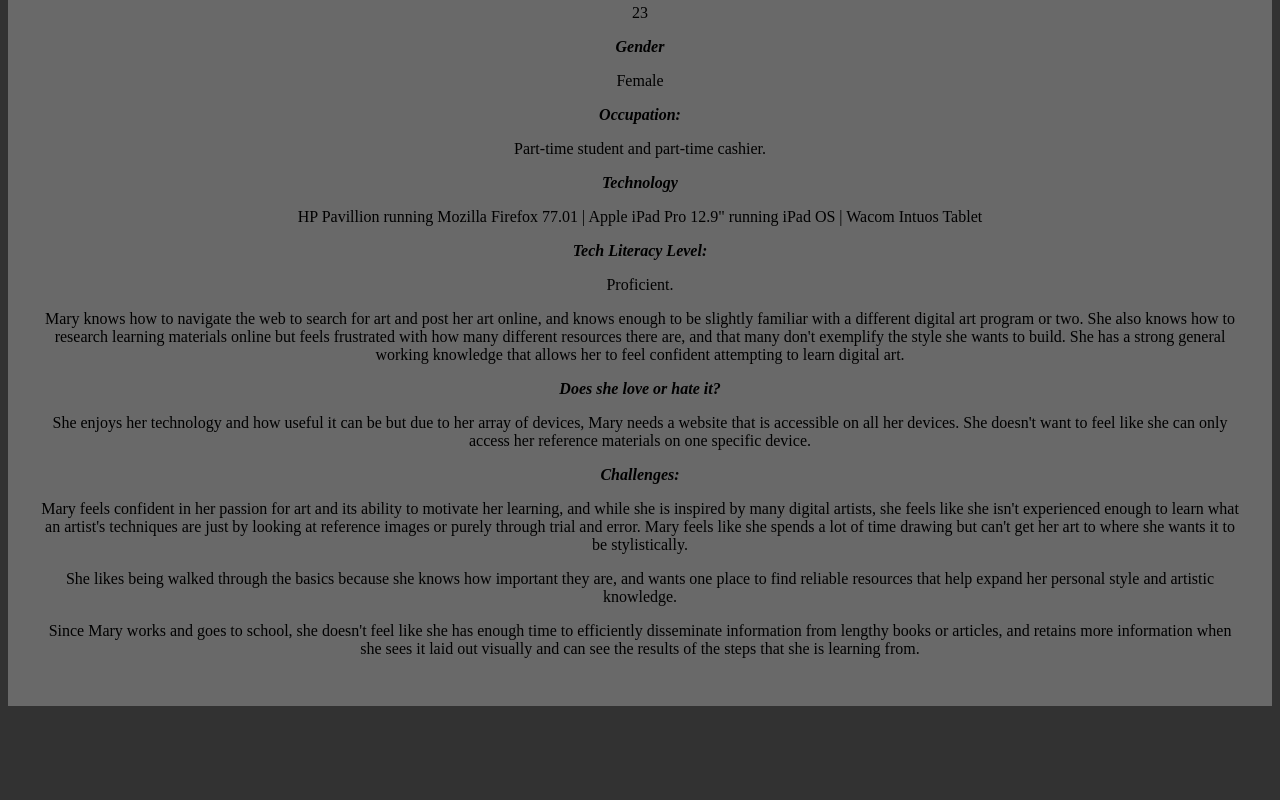
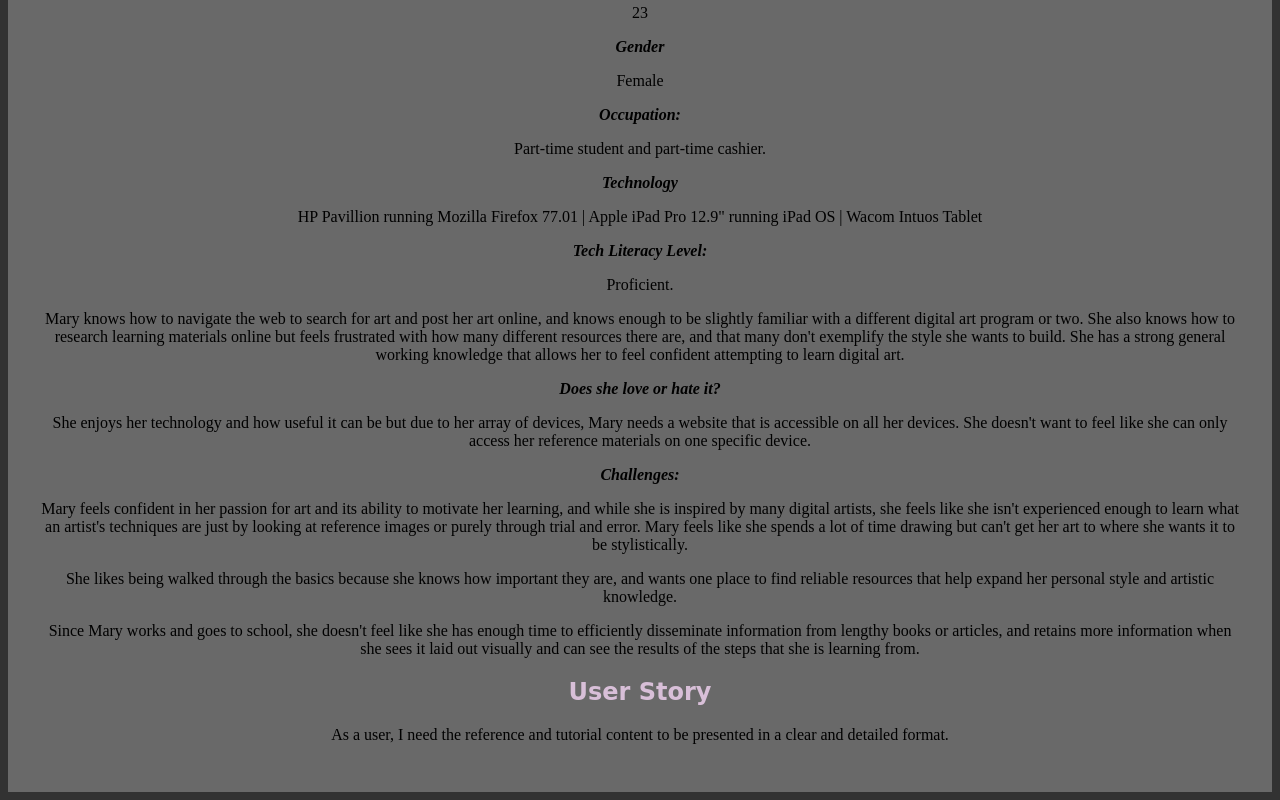
Before and after one commit to Amaez/am-art-site, a plain HTML site: page public_html/documentation/milestone-1.html in a window 1280 px wide. Shown: the part 1309-2109 px from the top of the page. Before the commit the page ends 2023 px from the top, so only its background shows below. Drawn offline with Linux system fonts and the light colour scheme.

Commit message:
Added User Story to milestone-1.html

```diff
--- a/public_html/documentation/milestone-1.html
+++ b/public_html/documentation/milestone-1.html
@@ -69,6 +69,10 @@
                                 <p>Since Mary works and goes to school, she doesn't feel like she has enough time to efficiently disseminate information from lengthy books or articles,
                                     and retains more information when she sees it laid out visually and can see the results of the steps that she is learning from.</p>
                     </div>
+                    <div>
+                        <h2>User Story</h2>
+                        <p>As a user, I need the reference and tutorial content to be presented in a clear and detailed format.</p>
+                    </div>
                 </section>
             </div>
         </body>
```
